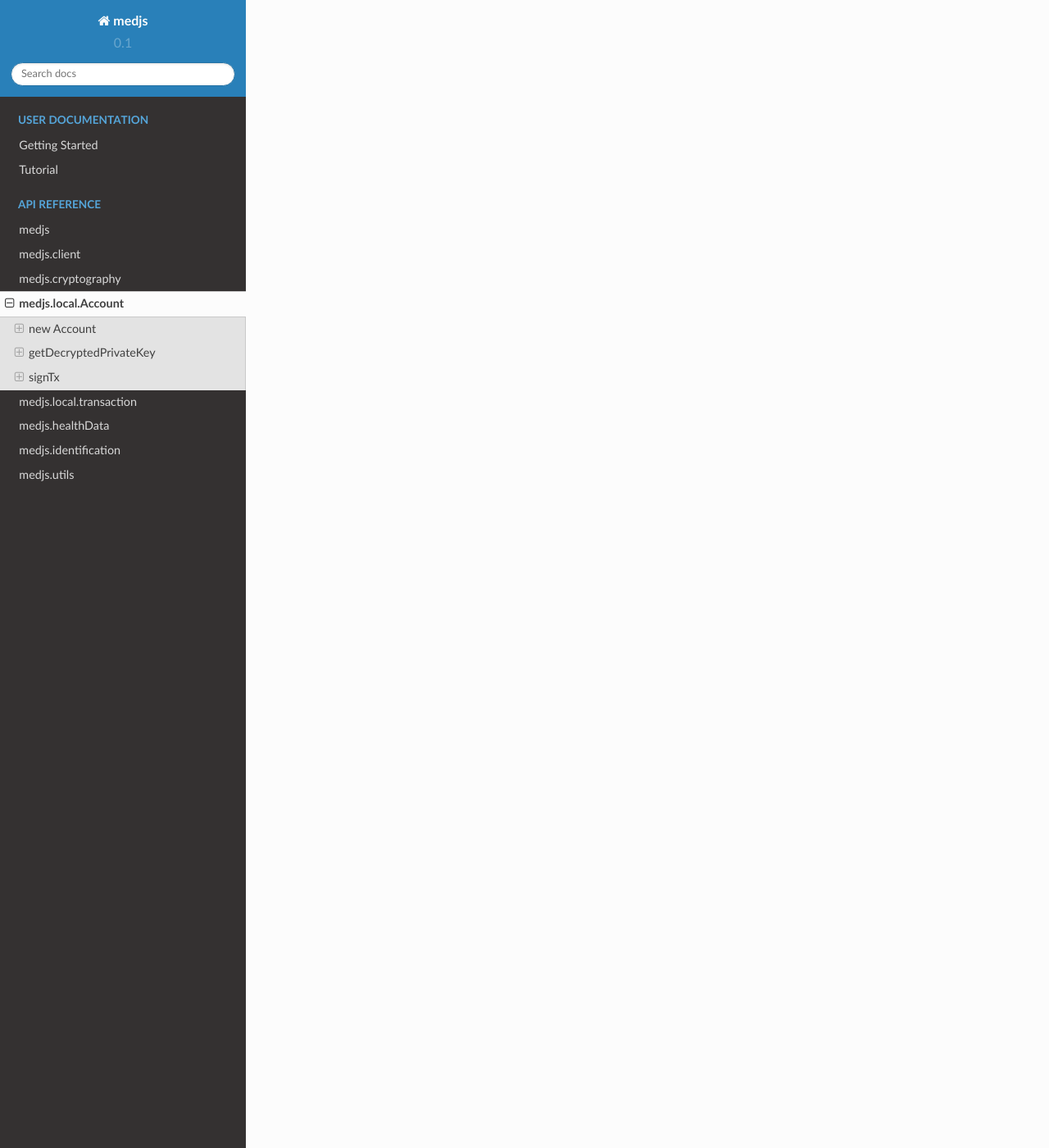
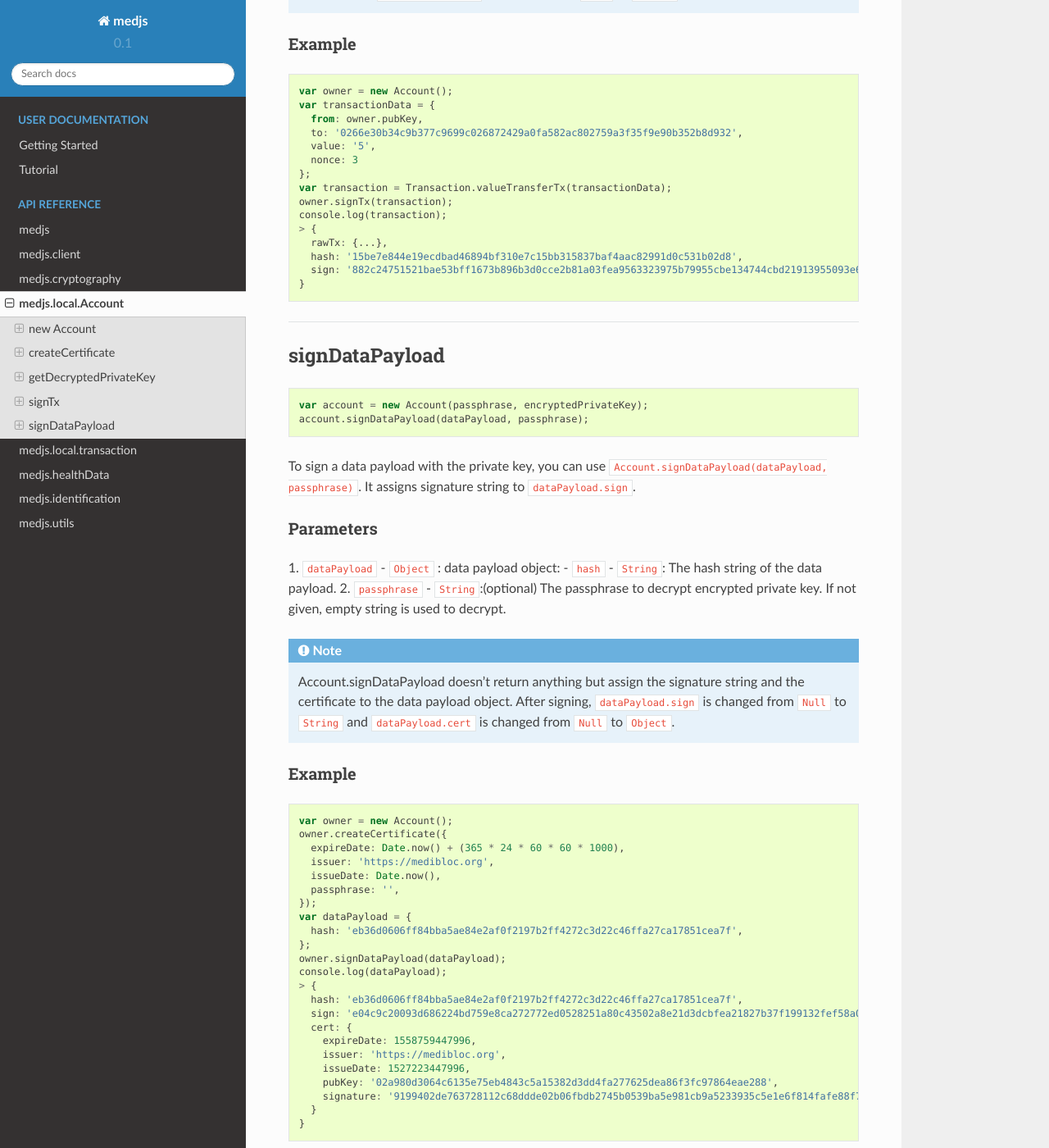
Before and after one commit to medibloc/panacea-js-old, a Sphinx documentation site: the page built from docs/medjs-account.rst, in a window 1280 px wide and 1400 px high, scrolled down 4010 px. Shown: the whole window at 82% size. Built offline with Sphinx 7.4.7 and the Read the Docs theme 2.0.0, drawn with Linux system fonts in a browser that asks for light colours; some of the changed text lies outside the part shown.

Commit message:
Add signDataPayload to account

```diff
--- a/docs/medjs-account.rst
+++ b/docs/medjs-account.rst
@@ -81,6 +81,53 @@ Example
 
 ---------------------------------------------------------------------------
 
+createCertificate
+=================
+
+.. code-block:: javascript
+
+  var account = new Account(passphrase, encryptedPrivateKey);
+  account.createCertificate(expireDate, issuer, issueDate, passphrase);
+
+Create the certificate of the account.
+
+----------
+Parameters
+----------
+
+
+1. ``expireDate`` - ``Number`` : The unix timestamp when certificate is expired.
+2. ``issuer`` - ``String`` : The issuer's url to check certificate authenticity.
+3. ``issueDate`` - ``Number`` : The unix timestamp when issuing certificate.
+4. ``passphrase`` - ``String`` :(optional) The passphrase to decrypt encrypted private key. If not given, empty string is used to decrypt.
+
+.. note:: Account.createCertificate doesn't return anything but assign the certificate object to the account. After signing, ``account.cert`` is changed from ``Null`` to ``Object``.
+
+-------
+Example
+-------
+
+.. code-block:: javascript
+
+  var owner = new Account();
+  owner.createCertificate({
+    expireDate: Date.now() + (365 * 24 * 60 * 60 * 1000),
+    issuer: 'https://medibloc.org',
+    issueDate: Date.now(),
+    passphrase: '',
+  });
+  console.log(owner.cert);
+  > {
+    expireDate: 1558759043199,
+    issuer: 'https://medibloc.org',
+    issueDate: 1527223043199,
+    pubKey: '020505d5ce655f7651eddfc6ee8bc96a78c40a622c5e28b1b8dfe1cf0f3af6c448',
+    signature: '1d7b003afb947bcb6e8f27f1366a34d27f473c398e98c7cc36a8720dbfda064e03cfd35cf352057a23194da874afbe9a00d37a20efec8d9ae39c43f943ed14de01'
+  }
+
+
+---------------------------------------------------------------------------
+
 getDecryptedPrivateKey
 =========================
 
@@ -113,12 +160,12 @@ Example
 
   var account = new Account('123456789abcdeABCDE!@#');
   account.getDecryptedPrivateKey('123456789abcdeABCDE!@#');
-  > "960d2ea9a19b2b939b2ecbdbba75ffb50aafa0b63a73cd1b614cb53c50482d26"
+  > '960d2ea9a19b2b939b2ecbdbba75ffb50aafa0b63a73cd1b614cb53c50482d26'
 
 ---------------------------------------------------------------------------
 
 signTx
-=========================
+======
 
 .. code-block:: javascript
 
@@ -154,6 +201,58 @@ Example
   console.log(transaction);
   > {
     rawTx: {...},
-    hash: "15be7e844e19ecdbad46894bf310e7c15bb315837baf4aac82991d0c531b02d8",
-    sign: "882c24751521bae53bff1673b896b3d0cce2b81a03fea9563323975b79955cbe134744cbd21913955093e60c8d56d3884d7863db88b5393135f667f510fcceb200"
+    hash: '15be7e844e19ecdbad46894bf310e7c15bb315837baf4aac82991d0c531b02d8',
+    sign: '882c24751521bae53bff1673b896b3d0cce2b81a03fea9563323975b79955cbe134744cbd21913955093e60c8d56d3884d7863db88b5393135f667f510fcceb200'
   }
+
+---------------------------------------------------------------------------
+
+signDataPayload
+===============
+
+.. code-block:: javascript
+
+  var account = new Account(passphrase, encryptedPrivateKey);
+  account.signDataPayload(dataPayload, passphrase);
+
+To sign a data payload with the private key, you can use ``Account.signDataPayload(dataPayload, passphrase)``. It assigns signature string to ``dataPayload.sign``.
+
+----------
+Parameters
+----------
+
+1. ``dataPayload`` - ``Object`` : data payload object:
+- ``hash`` - ``String``: The hash string of the data payload.
+2. ``passphrase`` - ``String``:(optional) The passphrase to decrypt encrypted private key. If not given, empty string is used to decrypt.
+
+.. note:: Account.signDataPayload doesn't return anything but assign the signature string and the certificate to the data payload object. After signing, ``dataPayload.sign`` is changed from ``Null`` to ``String`` and ``dataPayload.cert`` is changed from ``Null`` to ``Object``.
+
+-------
+Example
+-------
+
+.. code-block:: javascript
+
+  var owner = new Account();
+  owner.createCertificate({
+    expireDate: Date.now() + (365 * 24 * 60 * 60 * 1000),
+    issuer: 'https://medibloc.org',
+    issueDate: Date.now(),
+    passphrase: '',
+  });
+  var dataPayload = {
+    hash: 'eb36d0606ff84bba5ae84e2af0f2197b2ff4272c3d22c46ffa27ca17851cea7f',
+  };
+  owner.signDataPayload(dataPayload);
+  console.log(dataPayload);
+  > {
+    hash: 'eb36d0606ff84bba5ae84e2af0f2197b2ff4272c3d22c46ffa27ca17851cea7f',
+    sign: 'e04c9c20093d686224bd759e8ca272772ed0528251a80c43502a8e21d3dcbfea21827b37f199132fef58a0fd2325f0ed4aa4a94eaf17e67fe43ca491243bf1ec00',
+    cert: {
+      expireDate: 1558759447996,
+      issuer: 'https://medibloc.org',
+      issueDate: 1527223447996,
+      pubKey: '02a980d3064c6135e75eb4843c5a15382d3dd4fa277625dea86f3fc97864eae288',
+      signature: '9199402de763728112c68ddde02b06fbdb2745b0539ba5e981cb9a5233935c5e1e6f814fafe88f752e63635c77d48f58eea5024c552672d2aed761d14426e21d01'
+    }
+  }
```
Also changed, not shown: other parts of docs/medjs-account.rst (+1 -1 lines), 1 other file.
